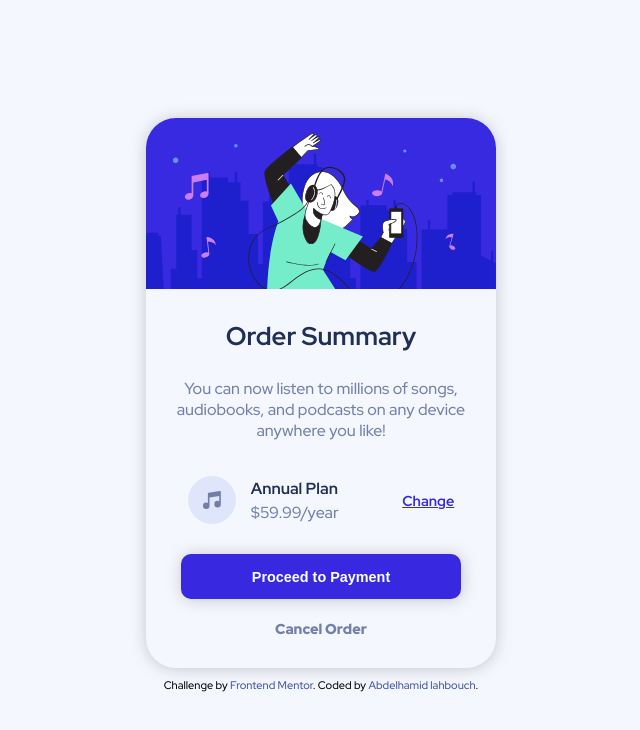
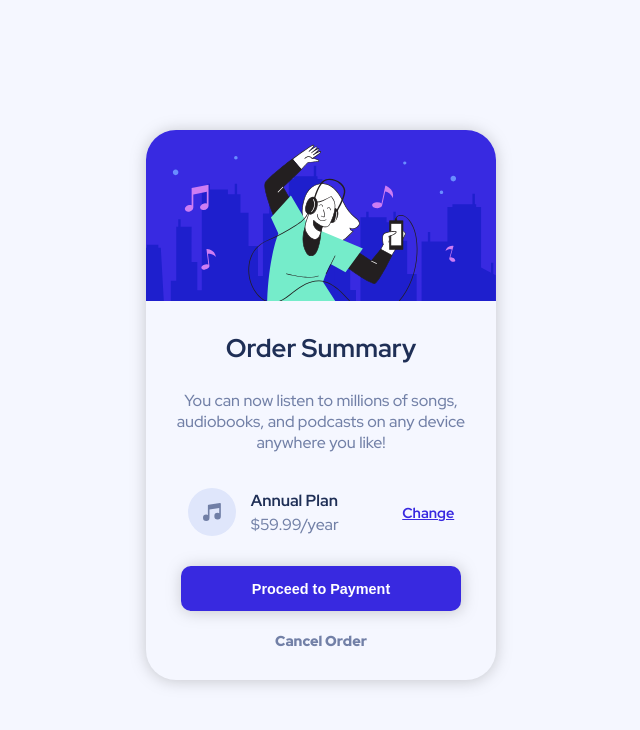
Before and after one commit to lahbouch/order-summary-component, a plain HTML site: page index.html in a window 1280 px wide. Shown: the whole page, without its empty margins (319-959 px from the left). Drawn offline with Linux system fonts and the light colour scheme.

Commit message:
Update index.html

```diff
--- a/index.html
+++ b/index.html
@@ -42,11 +42,6 @@
       </article>
     </main>
 
-    <div class="attribution">
-      Challenge by
-      <a href="https://www.frontendmentor.io?ref=challenge" target="_blank"
-        >Frontend Mentor</a
-      >. Coded by <a href="#">Abdelhamid lahbouch</a>.
-    </div>
+
   </body>
 </html>
```
